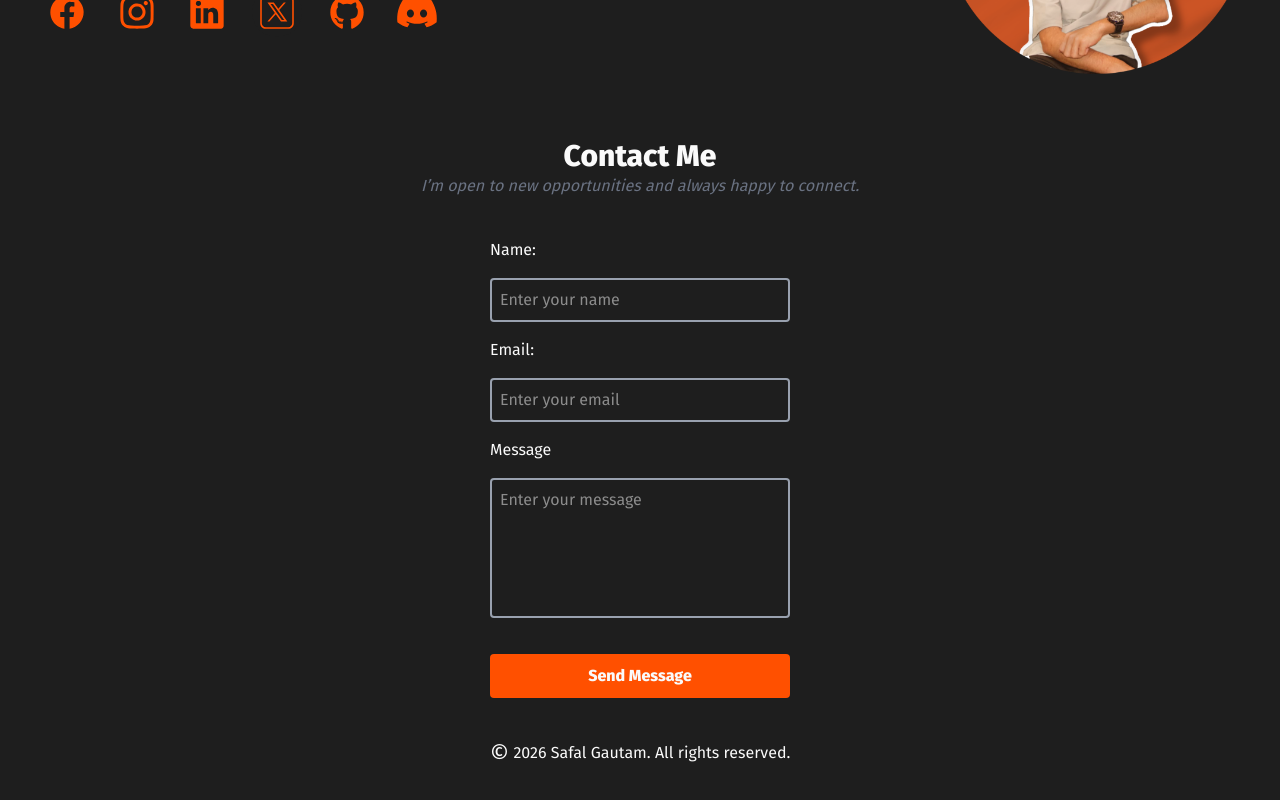
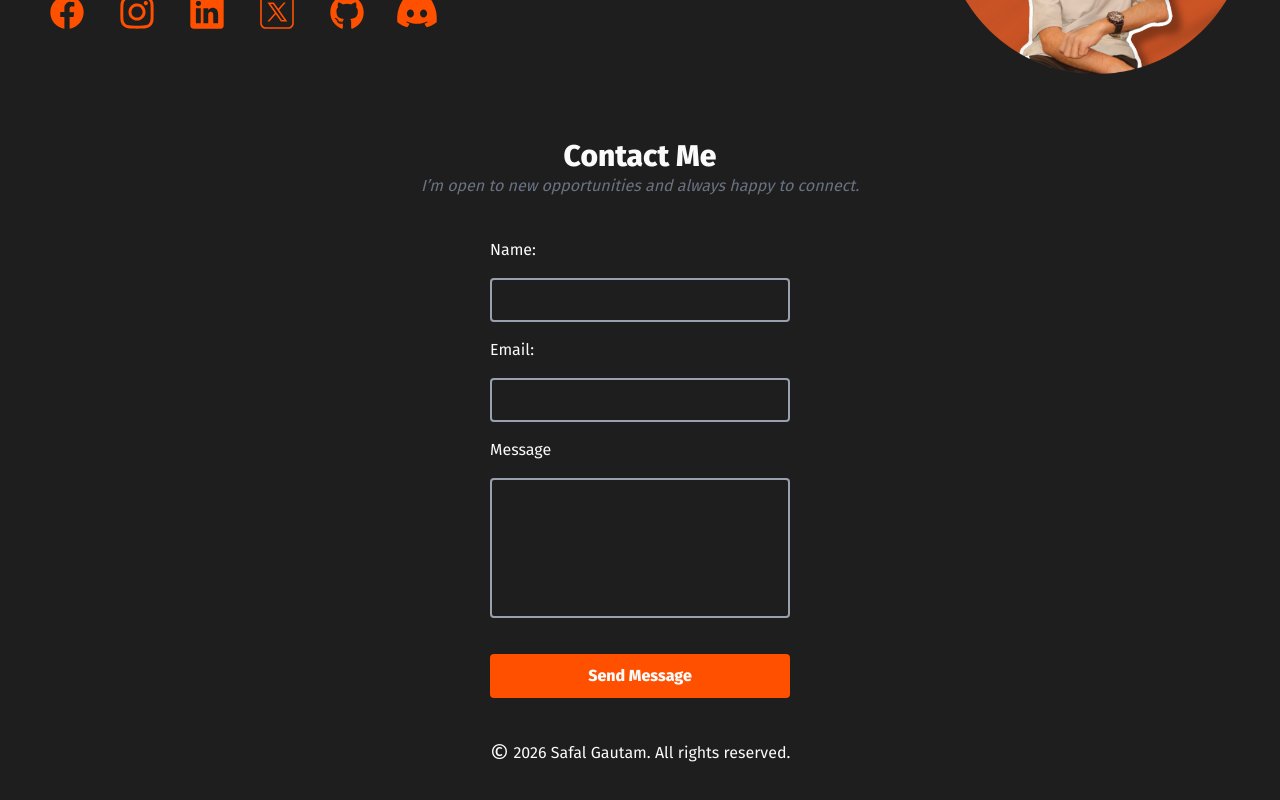
Before and after one commit to safalgautam22/portfolio, a React (Vite) app in the folder frontend/Portfolio/: page / in a window 1280 px wide. Shown: the part 1322-2122 px from the top of the page. Built offline with nearby package versions, Linux system fonts and the light colour scheme; no server answers.

Commit message:
Contact form solved

```diff
--- a/frontend/Portfolio/package.json
+++ b/frontend/Portfolio/package.json
@@ -13,6 +13,7 @@
     "axios": "^1.13.2",
     "react": "^19.2.0",
     "react-dom": "^19.2.3",
+    "react-hot-toast": "^2.6.0",
     "react-router-dom": "^7.13.0"
   },
   "devDependencies": {
--- a/frontend/Portfolio/src/pages/Contact.jsx
+++ b/frontend/Portfolio/src/pages/Contact.jsx
@@ -1,51 +1,86 @@
+import { useState } from "react";
+import axios from "axios";
+import toast, { Toaster } from "react-hot-toast";
+
 function Contact() {
+  const [formData, setFormData] = useState({
+    name: "",
+    email: "",
+    message: "",
+  });
+
+  const handleChange = (e) => {
+    setFormData({
+      ...formData,
+      [e.target.name]: e.target.value,
+    });
+  };
+
+  const formSubmission = (e) => {
+    e.preventDefault();
+
+    try {
+      axios.post("http://localhost:3000/submit", formData);
+      toast.success("Contact form submitted successfully ");
+      setFormData({ name: "", email: "", message: "" });
+    } catch (error) {
+      console.log(error);
+      toast.error("Failed to submit form ");
+    }
+  };
+
   return (
     <section>
+      <Toaster position="top-center" />
+
       <div>
         <h2 className="text-center text-3xl font-bold">Contact Me</h2>
         <p className="text-center text-gray-500 italic">
           I’m open to new opportunities and always happy to connect.
         </p>
       </div>
+
       <form
-        action="https://formspree.io/f/xovwjvvl"
-        method="post"
+        onSubmit={formSubmission}
         className="flex flex-col items-center gap-4 m-10"
       >
         <div className="inputs">
-          <label for="name">Name:</label>
+          <label htmlFor="name">Name:</label>
           <input
             type="text"
             name="name"
+            value={formData.name}
+            onChange={handleChange}
             className="border-2 border-gray-400 p-2 rounded"
-            placeholder="Enter your name"
             required
           />
         </div>
 
         <div className="inputs">
-          <label for="email">Email:</label>
+          <label htmlFor="email">Email:</label>
           <input
             type="email"
             name="email"
+            value={formData.email}
+            onChange={handleChange}
             className="border-2 border-gray-400 p-2 rounded"
-            placeholder="Enter your email"
             required
           />
         </div>
 
         <div className="inputs">
-          <label for="message">Message</label>
+          <label htmlFor="message">Message</label>
           <textarea
             name="message"
-            className="border-2 border-gray-400 p-2 rounded resize-none"
+            value={formData.message}
+            onChange={handleChange}
+            className="border-2 border-gray-400 p-2 rounded resize-none min-h-35"
             rows="5"
-            placeholder="Enter your message"
             required
-          ></textarea>
+          />
         </div>
 
-        <button type="submit" className="bg-(--primary) w-75 rounded p-2.5 font-bold hover:bg-amber-600 hover:-translate-y-1 mt-5">
+        <button type="submit" className="bg-(--primary) w-75 rounded p-2.5 font-bold mt-5 hover:-translate-y-1 hover:opacity-80">
           Send Message
         </button>
       </form>
```
Also changed, not shown: 1 other file (tests, documents, lock files or other folders).
